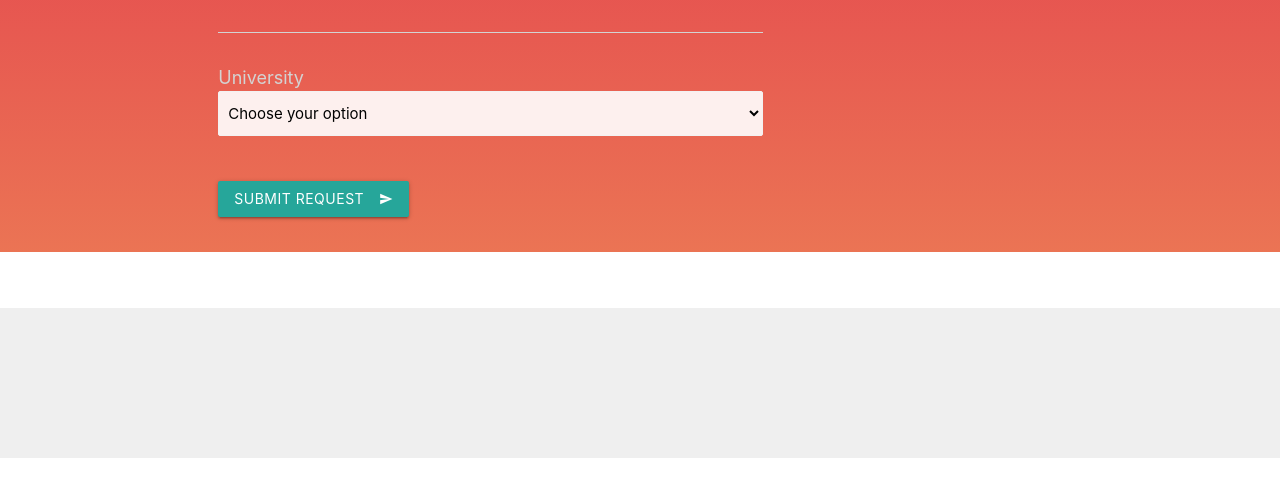
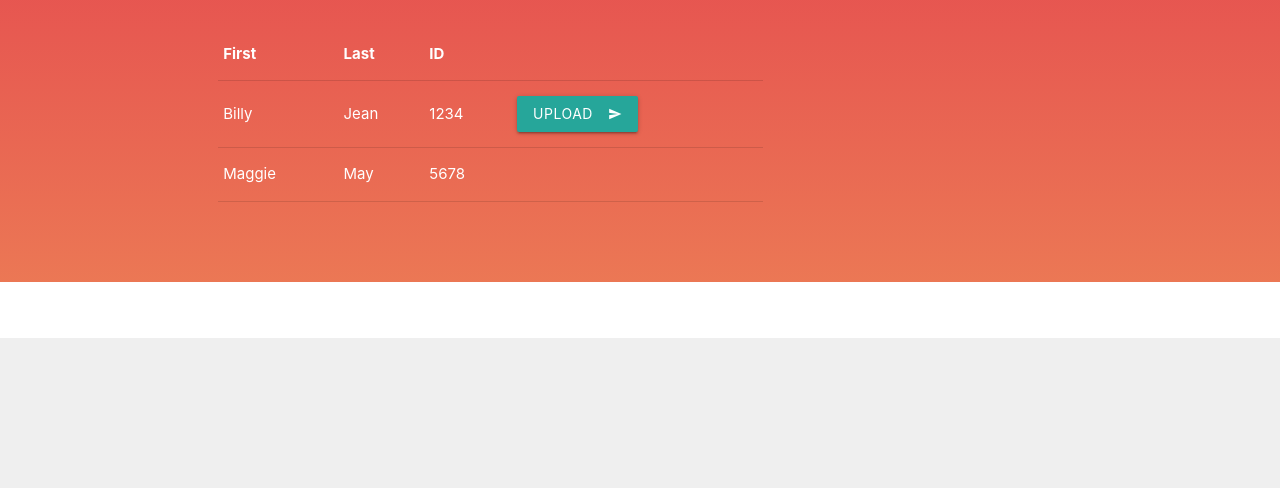
Before and after one commit to lgainsbrook/Transcrypto, a website: page edu-home.html in a window 1280 px wide. Shown: the part 428-916 px from the top of the page. Before the commit the page ends 886 px from the top, so only its background shows below. Drawn offline with nearby package versions, Linux system fonts and the light colour scheme.

Commit message:
link homepage buttons, format changes on edu-home

```diff
--- a/edu-home.html
+++ b/edu-home.html
@@ -29,9 +29,7 @@
 <div id="student_num">
 </div>
 
-  <button id="button" onclick="send_transcript()" class="btn waves-effect waves-light" type="submit" name="action">Display Student
-  <i class="material-icons right">send</i>
-  </button>
+
 
   <!--   SEARCH COMPLETED REQUESTS   -->
   <div id="query_result"></div>
@@ -63,22 +61,40 @@
             <label for="student_num">Student Number</label>
             <input id="student_num" type="number">
 <br/><br/>
-
-<label>University</label><br/>
+<table style="width:100%">
+  <tr>
+    <th>First</th>
+    <th>Last</th>
+    <th>ID</th>
+    <th></th>
+  </tr>
+  <tr>
+    <td>Billy</td>
+    <td>Jean</td>
+    <td>1234</td>
+    <td><button id="button" class="btn waves-effect waves-light" type="submit" name="action">Upload
+    <i class="material-icons right">send</i></button>
+    </td>
+  </tr>
+  <tr>
+    <td>Maggie</td>
+    <td>May</td>
+    <td>5678</td>
+  </tr>
+</table>
+<!-- <label>University</label><br/>
 <select id="select_uni" class="browser-default">
   <option value="" disabled selected>Choose your option</option>
   <option value="University of Toronto">University of Toronto</option>
   <option value="University of Ottawa">University of Ottawa</option>
-</select>
+</select> -->
 <br/><br/>
 
-                  <button id="button" onclick="send_data()" class="btn waves-effect waves-light" type="submit" name="action">Submit Request
+                  <!-- <button id="button" onclick="send_data()" class="btn waves-effect waves-light" type="submit" name="action">Details
   <i class="material-icons right">send</i>
-</button>
+</button> -->
           </div>
         </div>
-
-
 
         <div class="col s12 m4">
           <div class="icon-block">
--- a/js/edu.js
+++ b/js/edu.js
@@ -1,16 +1,12 @@
 function send_transcript() {
     document.getElementById('student_num').innerHTML = "Student Number: " + 193755 + "Student Name: Mariya Mannes";
-}
-
-function upload_file() {
-
 }
 
 function search_completed() {
     let completed_requests = [
         {Name: "Billy Jean",
         Id: 1234},
-        {Name: "Sweet Caroline",
+        {Name: "Maggie May",
         Id: 5678}
     ];
     let query = document.getElementById('search_query').value;
```
Also changed, not shown: index.html (+1 -1 lines).
